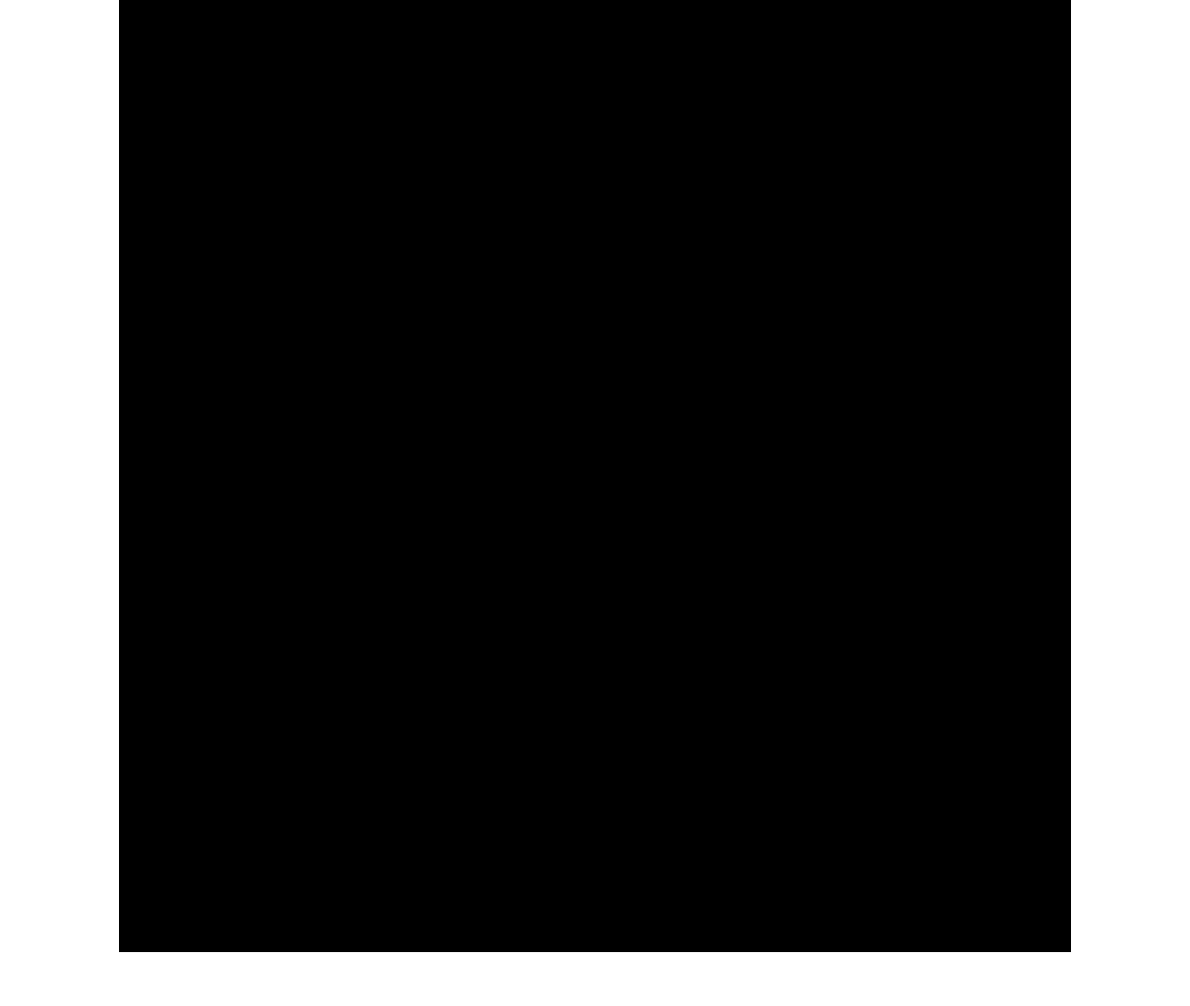
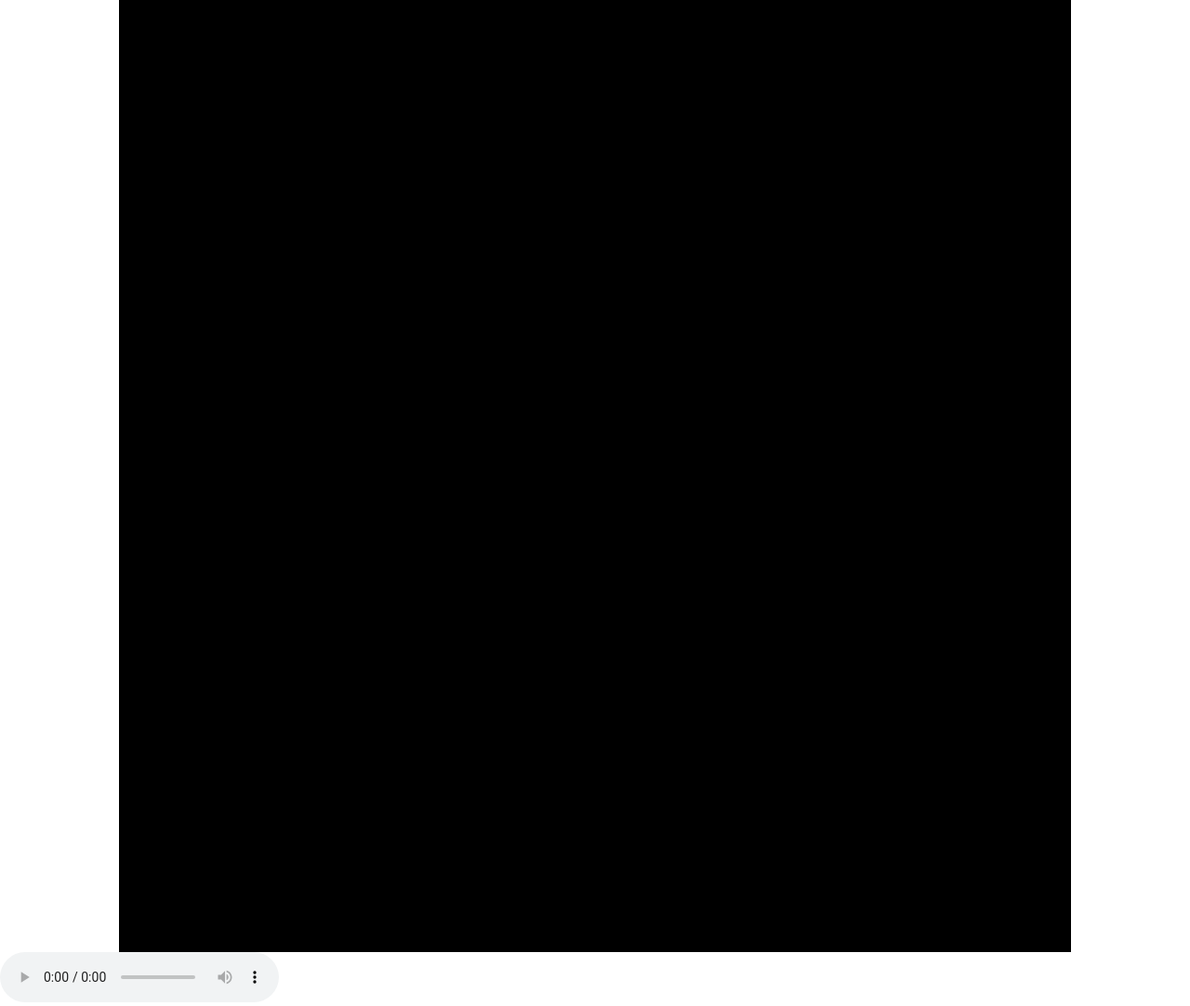
Before and after one commit to kirkary/box, a plain HTML site: page index.html in a window 1280 px wide. Shown: the whole page at 93% size. Before the commit the page ends 1024 px from the top, so only its background shows below. Drawn offline with Linux system fonts and the light colour scheme.

Commit message:
Add audio source

```diff
--- a/index.html
+++ b/index.html
@@ -12,6 +12,7 @@
 <body>
 
 <canvas id="wall" width="100%" height="100%"></canvas>
+<audio preload="auto" controls="none" display:none></audio>
 
 <script>
 	function init()
```
